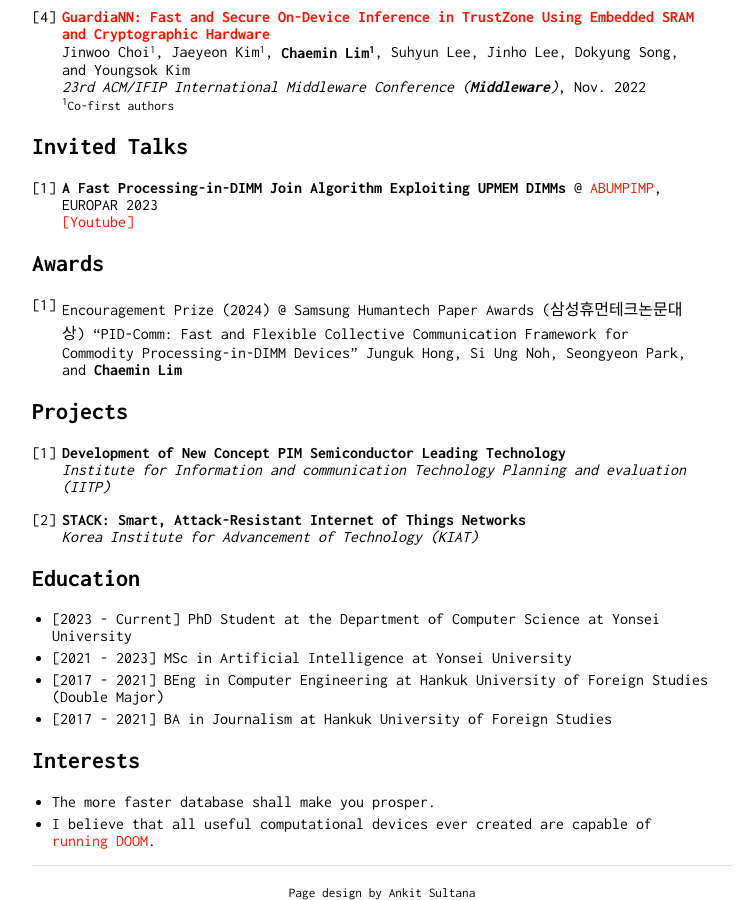
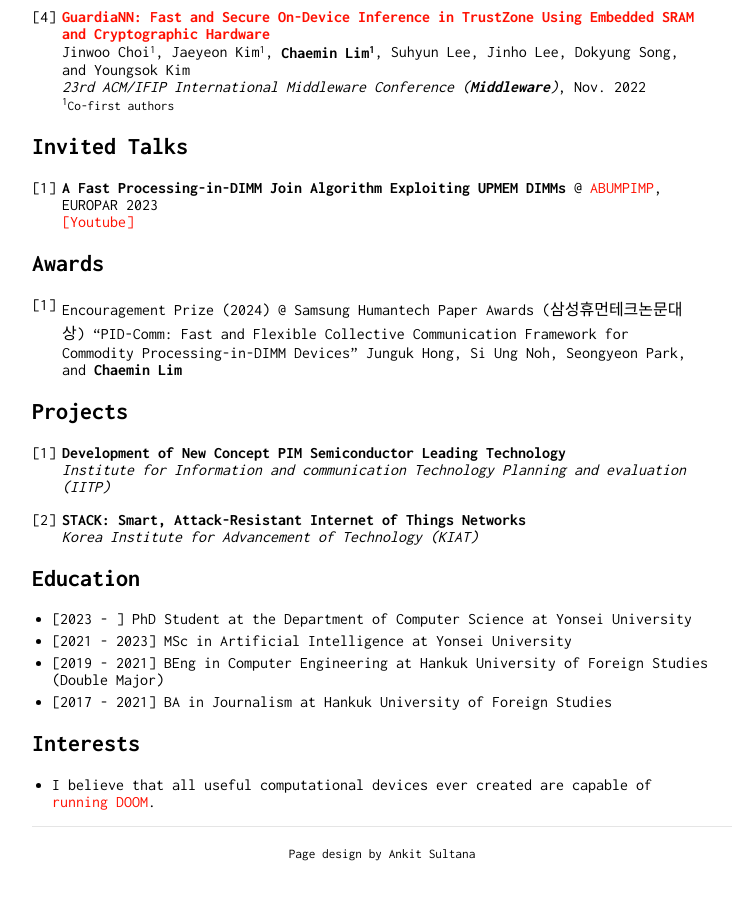
Before and after one commit to janoslim/janoslim.github.io, a Jekyll site: the page built from index.md, in a window 1280 px wide and 900 px high, scrolled down 813 px. Shown: the whole window, without its empty margins (258-996 px from the left). Built offline with Jekyll 4.4.1, drawn with Linux system fonts in a browser that asks for light colours; our own code applies the rules of GitHub Pages for plain Markdown files; after the commit the page ends 1674 px from its top, so only the background shows below that.

Commit message:
Update index.md

```diff
--- a/index.md
+++ b/index.md
@@ -57,11 +57,10 @@ Junguk Hong, Si Ung Noh, Seongyeon Park, and <b>Chaemin Lim</b>
 
 ## Education
 
-* [2023 - Current] PhD Student at the Department of Computer Science at Yonsei University
+* [2023 - ] PhD Student at the Department of Computer Science at Yonsei University
 * [2021 - 2023] MSc in Artificial Intelligence at Yonsei University
-* [2017 - 2021] BEng in Computer Engineering at Hankuk University of Foreign Studies (Double Major)
+* [2019 - 2021] BEng in Computer Engineering at Hankuk University of Foreign Studies (Double Major)
 * [2017 - 2021] BA in Journalism at Hankuk University of Foreign Studies
 
 ## Interests
-* The more faster database shall make you prosper.
 * I believe that all useful computational devices ever created are capable of <a href="https://www.reddit.com/r/itrunsdoom/">running DOOM</a>.
```
